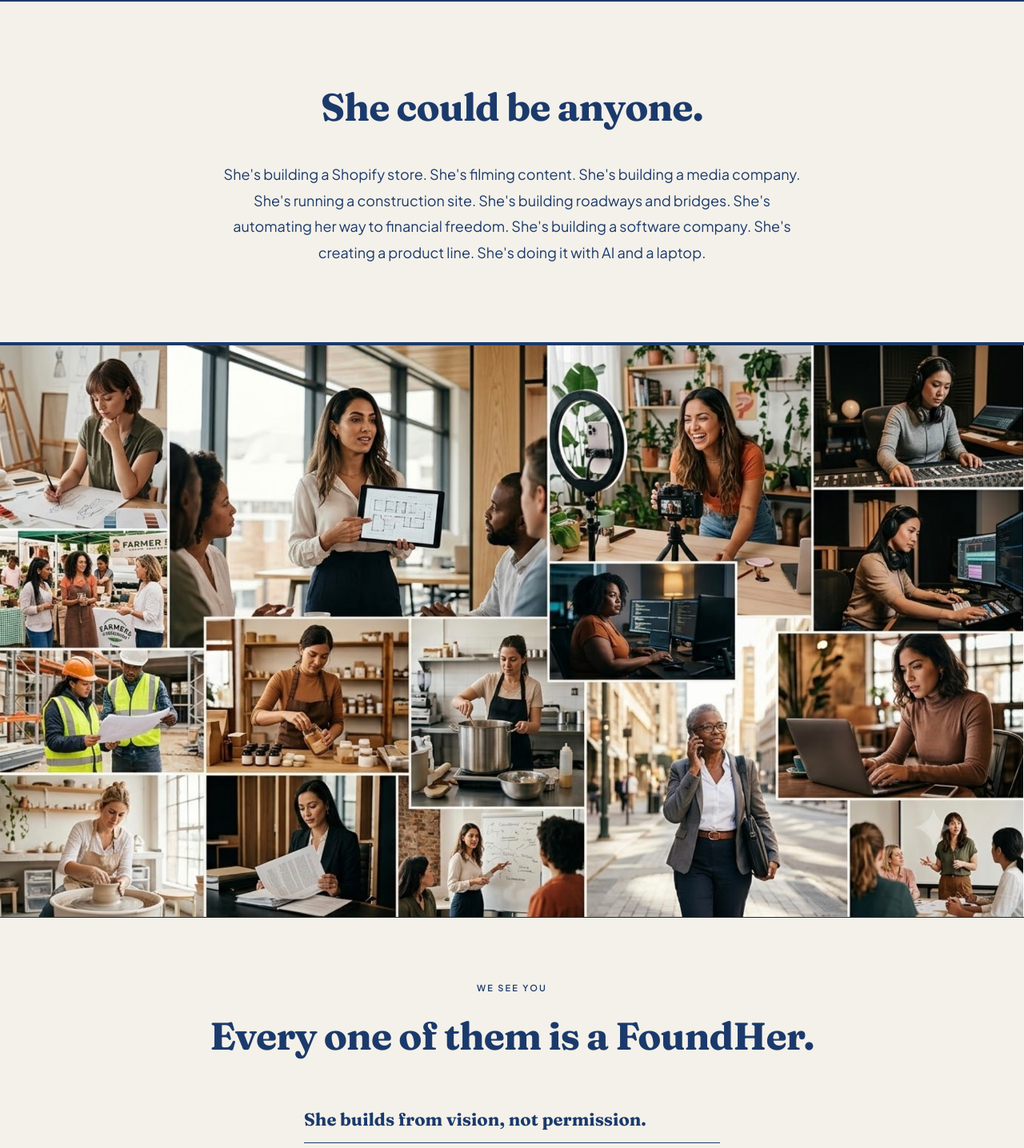
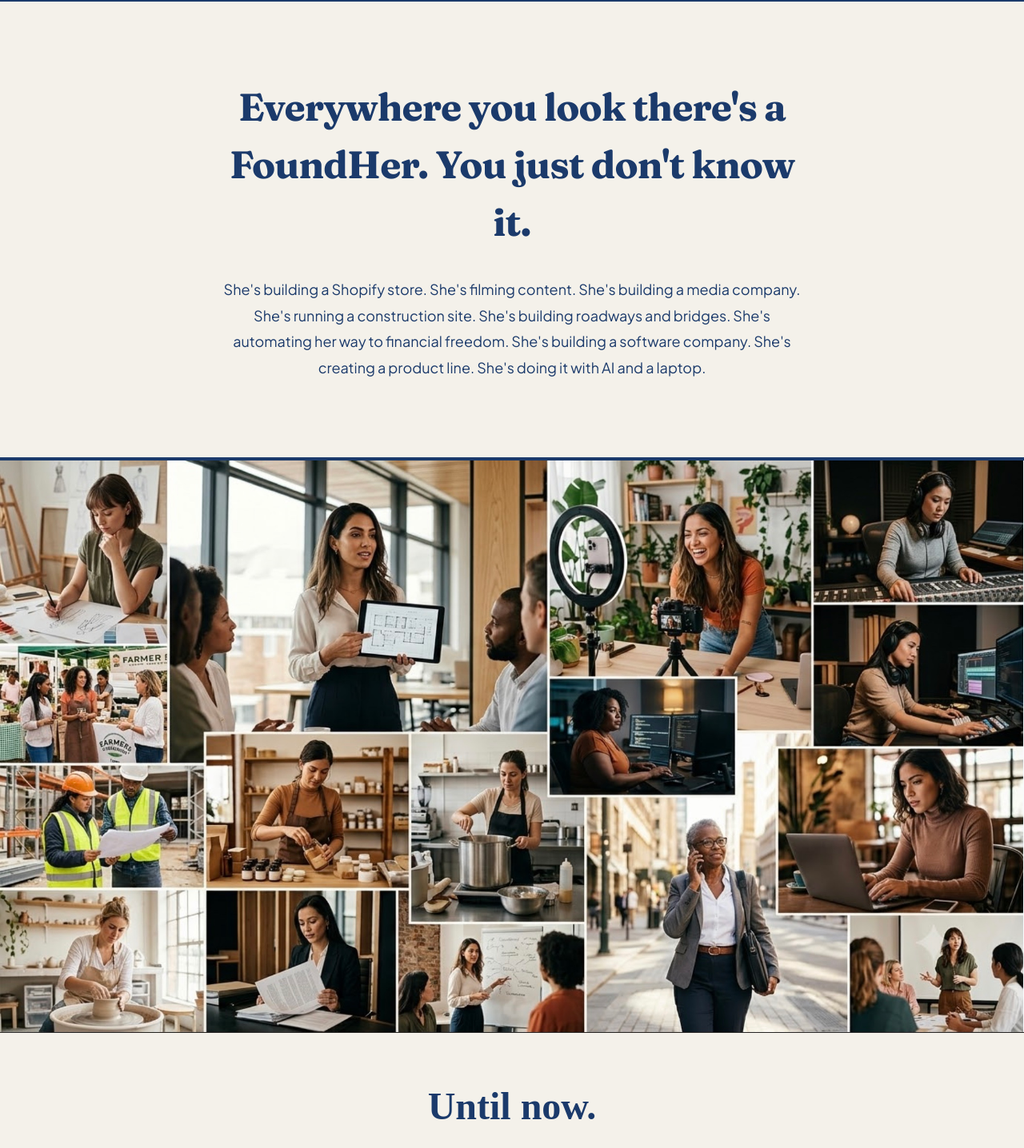
Before and after one commit to millsbuilds/foundher-site, a React (Vite) app: page / in a window 1280 px wide. Shown: the part 1754-3190 px from the top of the page at 80% size. Built offline with nearby package versions, Linux system fonts and the light colour scheme.

Commit message:
Update transition headline, add Until now below collage

```diff
--- a/src/pages/HomePage.tsx
+++ b/src/pages/HomePage.tsx
@@ -233,7 +233,7 @@ function SheCouldBeAnyone() {
     <section style={{ background: "#F4F1EA", padding: "96px 24px", fontFamily: font.body, textAlign: "center" }}>
       <div style={{ maxWidth: 740, margin: "0 auto" }}>
         <h2 style={{ fontFamily: font.display, fontWeight: 700, fontSize: "clamp(32px,4vw,48px)", color: C.navy, letterSpacing: "-0.02em", marginBottom: 32 }}>
-          She could be anyone.
+          Everywhere you look there's a FoundHer. You just don't know it.
         </h2>
         <p style={{ fontFamily: font.body, fontSize: 18, color: C.navy, lineHeight: 1.8, fontWeight: 300 }}>
           She's building a Shopify store. She's filming content. She's building a media company. She's running a construction site. She's building roadways and bridges. She's automating her way to financial freedom. She's building a software company. She's creating a product line. She's doing it with AI and a laptop.
@@ -250,6 +250,13 @@ function WeSeeYou() {
     <section style={{ fontFamily: font.body }}>
       {/* Collage image */}
       <img src="/images/FH_founders-collage.jpg" alt="FoundHer founders collage" style={{ width: "100%", display: "block", objectFit: "cover" }} />
+
+      {/* Until now */}
+      <div style={{ background: "#F4F1EA", padding: "56px 24px", textAlign: "center" }}>
+        <h2 style={{ fontFamily: "'Playfair Display', serif", fontWeight: 700, fontSize: "clamp(32px,4vw,48px)", color: C.navy, margin: 0 }}>
+          Until now.
+        </h2>
+      </div>
 
       {/* WE SEE YOU text */}
       <div style={{ background: "#F4F1EA", padding: "80px 24px", textAlign: "center" }}>
```
